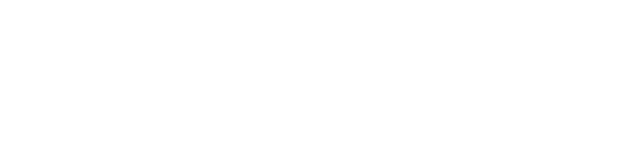
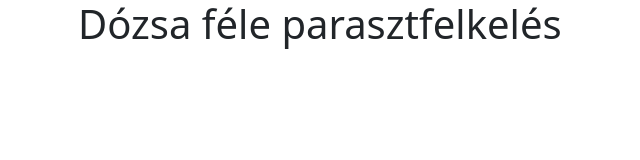
Before and after one commit to sandorlaszlo/bootstrapprojekt, a plain HTML site: page index.html in a window 1280 px wide. Shown: the whole page, without its empty margins (4-644 px from the left). Drawn offline with nearby package versions, Linux system fonts and the light colour scheme.

Commit message:
cím hozzáadva

```diff
--- a/index.html
+++ b/index.html
@@ -8,6 +8,8 @@
     <link href="https://cdn.jsdelivr.net/npm/bootstrap@5.1.3/dist/css/bootstrap.min.css" rel="stylesheet" integrity="sha384-1BmE4kWBq78iYhFldvKuhfTAU6auU8tT94WrHftjDbrCEXSU1oBoqyl2QvZ6jIW3" crossorigin="anonymous">
 </head>
 <body>
-
+    <div class="container">
+        <h1>Dózsa féle parasztfelkelés</h1>
+    </div>
 </body>
 </html>
```
